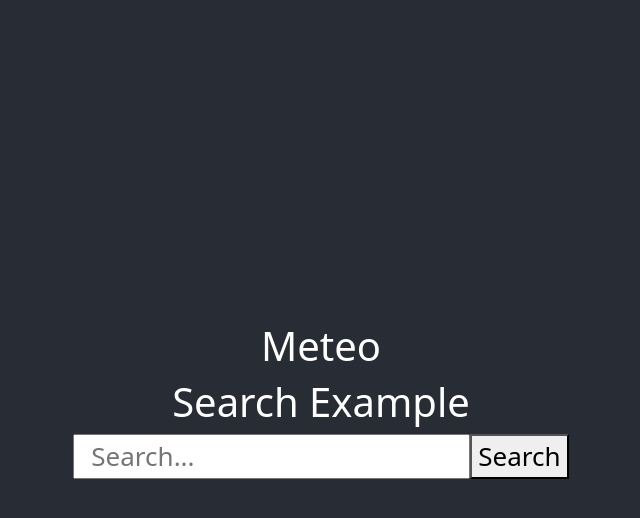
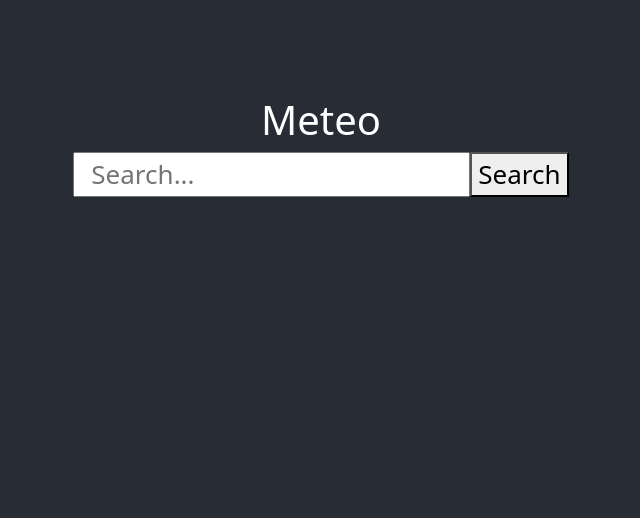
Before and after one commit to NathanBarbier/react-meteo, a React (Create React App) app: page / in a window 1280 px wide. Shown: the top 518 px of the page, without its empty margins (319-959 px from the left). Built offline with nearby package versions, Linux system fonts and the light colour scheme.

Commit message:
AAAAH (#5)

```diff
--- a/src/App.css
+++ b/src/App.css
@@ -4,10 +4,6 @@
 
 .App-main {
   min-height: 100vh;
-  display: flex;
-  flex-direction: column;
-  align-items: center;
-  justify-content: center;
   background-color: #282c34;
   font-size: calc(10px + 2vmin);
   color: white;
--- /dev/null
+++ b/src/components/Error.js
@@ -0,0 +1,11 @@
+const Error = (error) => {
+    return (
+        <>
+            <div className='alert alert-danger' role='alert'>
+                <p>error : {error}</p>
+            </div>
+        </>
+    )
+}
+
+export default Error
--- a/src/components/layout/Layout.js
+++ b/src/components/layout/Layout.js
@@ -4,7 +4,7 @@ const Layout = ({children}) => {
             <div className="App">
                 <header></header>
                 <main>
-                    <div className="App-main">
+                    <div className="App-main mx-auto pt-5">
                        {children}
                     </div>
                 </main>
--- /dev/null
+++ b/src/error/Error404.js
@@ -0,0 +1,19 @@
+import {Link, useLocation} from 'react-router-dom'
+
+const Error404 = () => {
+let location = useLocation();
+
+    return (
+    <>
+        <div>
+            <h2>Error404</h2>
+            <h3>Nothing to see here !</h3>
+            <p>Page : {location.pathname}</p>
+        </div>
+
+        <Link to='/'>Home</Link>
+    </>
+    );
+}
+
+export default Error404;
--- a/src/pages/Home.js
+++ b/src/pages/Home.js
@@ -1,9 +1,11 @@
 import React, { useState, useEffect } from 'react'
 import SearchForm from '../components/SearchForm'
 import axios from 'axios'
+import Error from '../components/Error'
 
 const Home = () => {
     const [data, setData] = useState([])
+    const [error, setError] = useState([])
 
     const handleSearch = (searchTerm) => {
         const url = `https://api.openweathermap.org/data/2.5/weather?q=${searchTerm}&lang=fr&units=metric&appid=6193f9c91e0d8975adb8c302aeaf5862`
@@ -15,23 +17,25 @@ const Home = () => {
             const response = await axios.get(url)
             setData(response.data)
         } catch (error) {
-            console.error(error)
+            setError(error.message)
         }
     }
 
-
-    console.log(data)
-
     return (
         <>
+            {error ?? null}
+
+            <div className='container mt-5'>
+
             <h1>Meteo</h1>
 
             <div>
-                <h1>Search Example</h1>
                 <SearchForm onSearch={handleSearch} />
             </div>
 
             <div>{data.name}</div>
+            </div>
+
         </>
     )
 }
--- a/src/router/Routeur.js
+++ b/src/router/Routeur.js
@@ -1,6 +1,7 @@
 import { BrowserRouter as Router, Routes, Route } from 'react-router-dom'
 import Home from "../pages/Home";
 import Layout from '../components/layout/Layout';
+import Error404 from '../error/Error404';
 
 const Routeur = () => {
     return (
@@ -9,6 +10,7 @@ const Routeur = () => {
             <Layout>
                 <Routes>
                     <Route path='/' element={<Home/>}/>
+                    <Route path='*' element={<Error404/>}/>
                 </Routes>
             </Layout>
         </Router>
```
